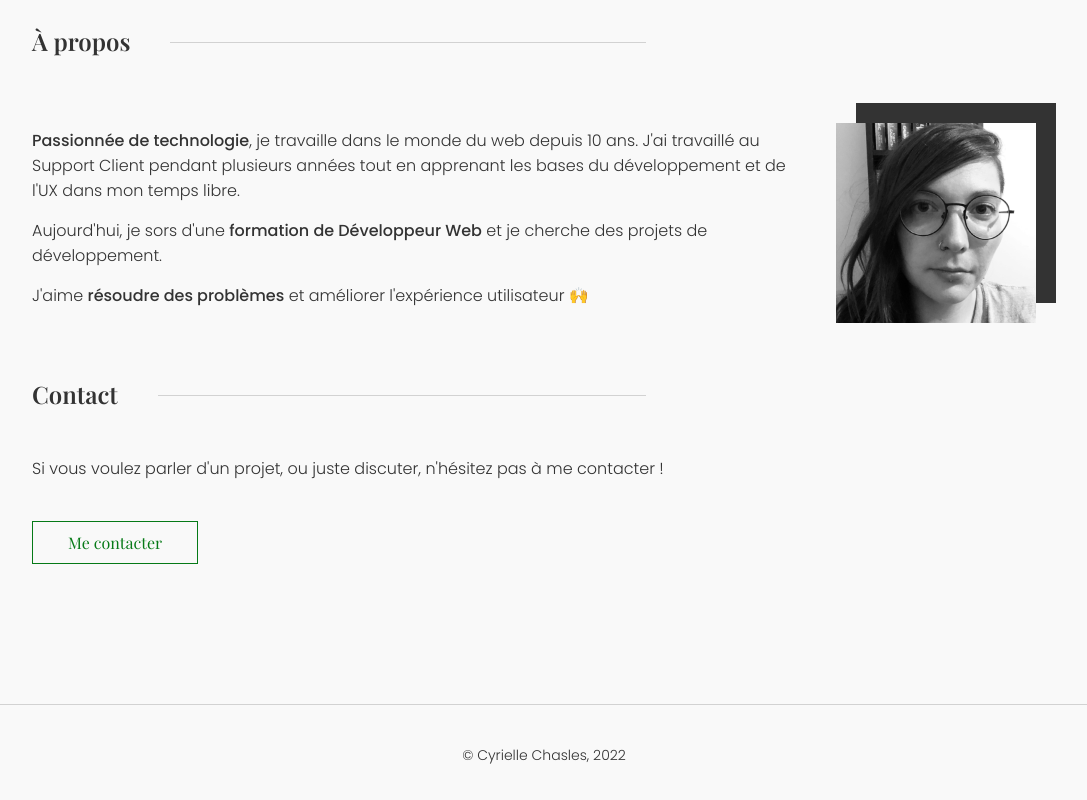
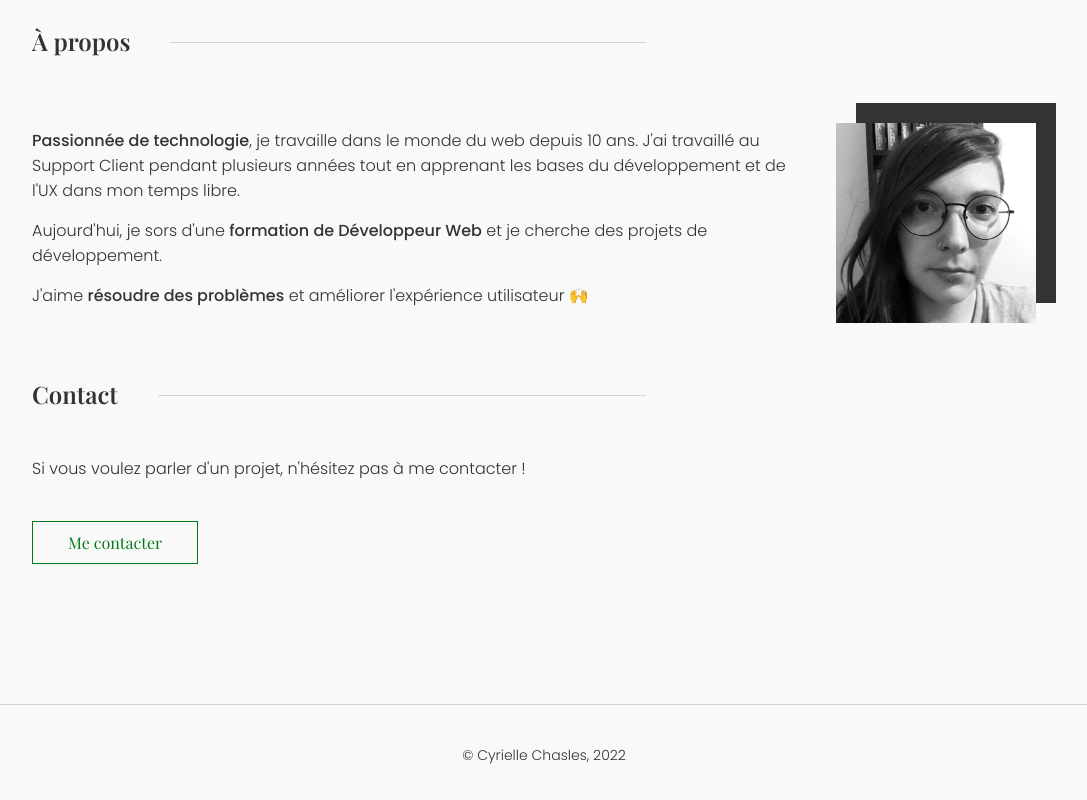
Before and after one commit to krauzeure/portfolio, a React (Create React App) app: page / in a window 1280 px wide. Shown: the part 1910-2710 px from the top of the page, without its empty margins (96-1183 px from the left). Built offline with nearby package versions, Linux system fonts and the light colour scheme.

Commit message:
Editing contact copy

```diff
--- a/src/text/english.js
+++ b/src/text/english.js
@@ -17,7 +17,7 @@ export const englishCopy = {
         "about6": "I'm passionate about ",
         "about7": "problem solving",
         "about8": " and improving the user experience 🙌",
-        "contact": "If you’d like to discuss a project or just have a chat, feel free to reach out!",
+        "contact": "If you’d like to discuss a project, feel free to reach out!",
         "contactcta": "Contact"
     },
     "mainheader": {
--- a/src/text/french.js
+++ b/src/text/french.js
@@ -17,7 +17,7 @@ export const frenchCopy = {
         "about6": "J'aime ",
         "about7": "résoudre des problèmes",
         "about8": " et améliorer l'expérience utilisateur 🙌",
-        "contact": "Si vous voulez parler d'un projet, ou juste discuter, n'hésitez pas à me contacter !",
+        "contact": "Si vous voulez parler d'un projet, n'hésitez pas à me contacter !",
         "contactcta": "Me contacter"
     },
     "mainheader": {
```
